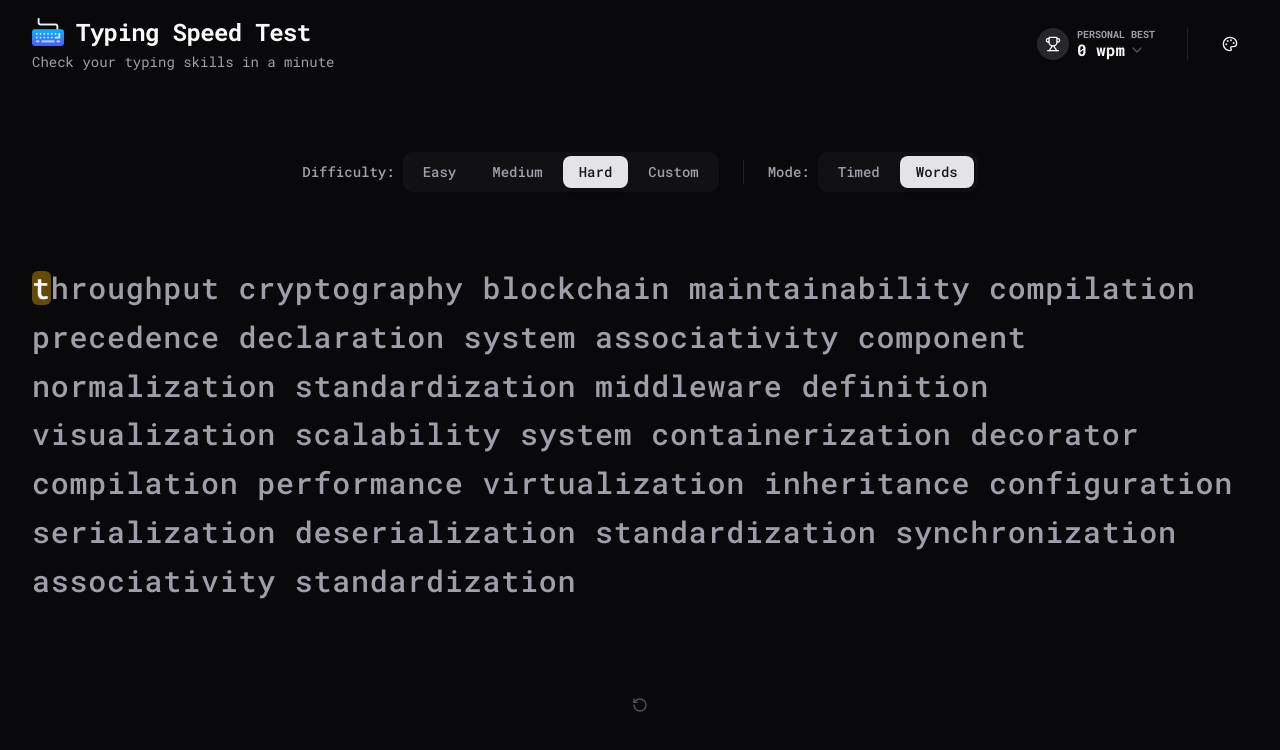
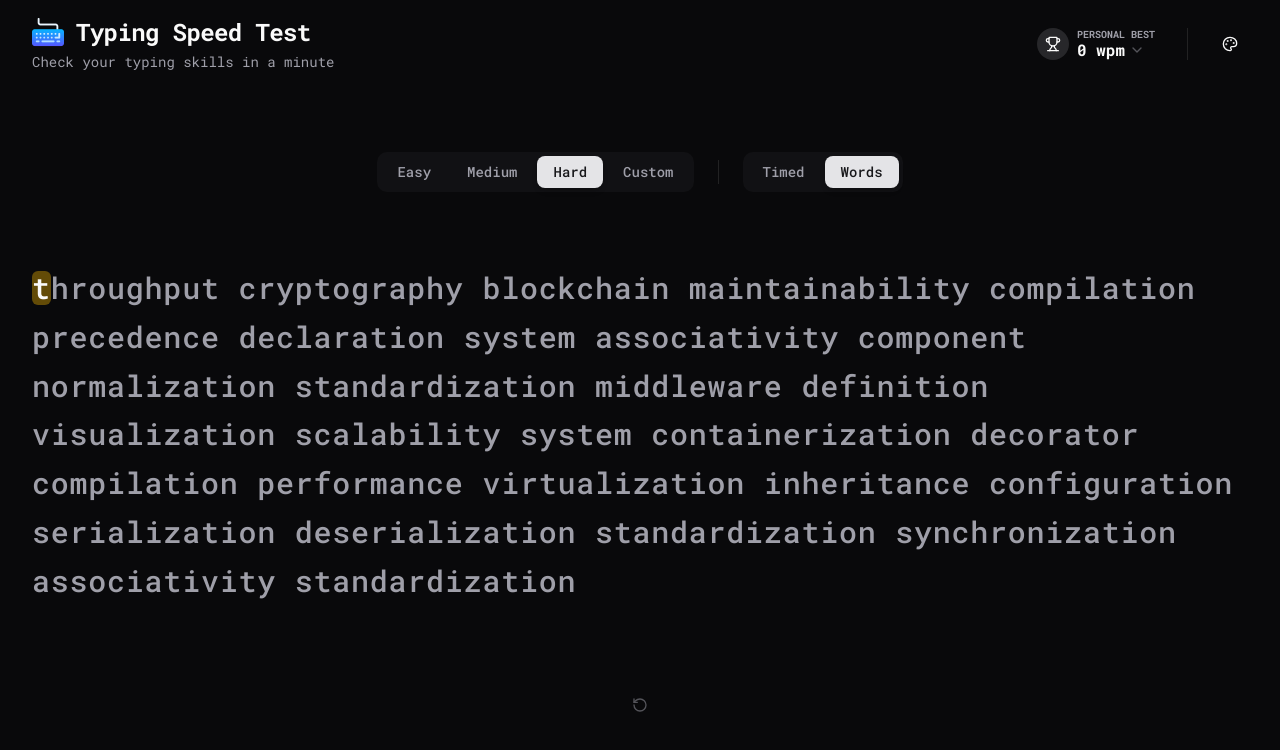
Before and after one commit to Itskrish01/typing-speed-test, a React (Vite) app: page / in a window 1280 px wide. Shown: the top 750 px of the page. Built offline with nearby package versions, Linux system fonts and the light colour scheme.

Commit message:
Small change, removed label

```diff
--- a/src/components/ui-blocks/config-bar.tsx
+++ b/src/components/ui-blocks/config-bar.tsx
@@ -31,7 +31,6 @@ export const ConfigBar = () => {
             <div className="flex flex-wrap items-center justify-center gap-3 sm:gap-4 md:gap-6 w-full">
                 {/* Difficulty Selector */}
                 <div className="flex items-center gap-2">
-                    <span className="text-xs sm:text-sm text-muted-foreground font-medium hidden sm:inline">Difficulty:</span>
                     <div className="flex bg-secondary/30 rounded-lg p-0.5 sm:p-1 gap-0.5 sm:gap-1">
                         {difficulties.map((diff) => (
                             <Button
@@ -62,7 +61,6 @@ export const ConfigBar = () => {
 
                 {/* Mode Selector */}
                 <div className="flex items-center gap-2">
-                    <span className="text-xs sm:text-sm text-muted-foreground font-medium hidden sm:inline">Mode:</span>
                     <div className="flex bg-secondary/30 rounded-lg p-0.5 sm:p-1 gap-0.5 sm:gap-1">
                         <Button
                             variant={mode === 'timed' ? "default" : "ghost"}
```
